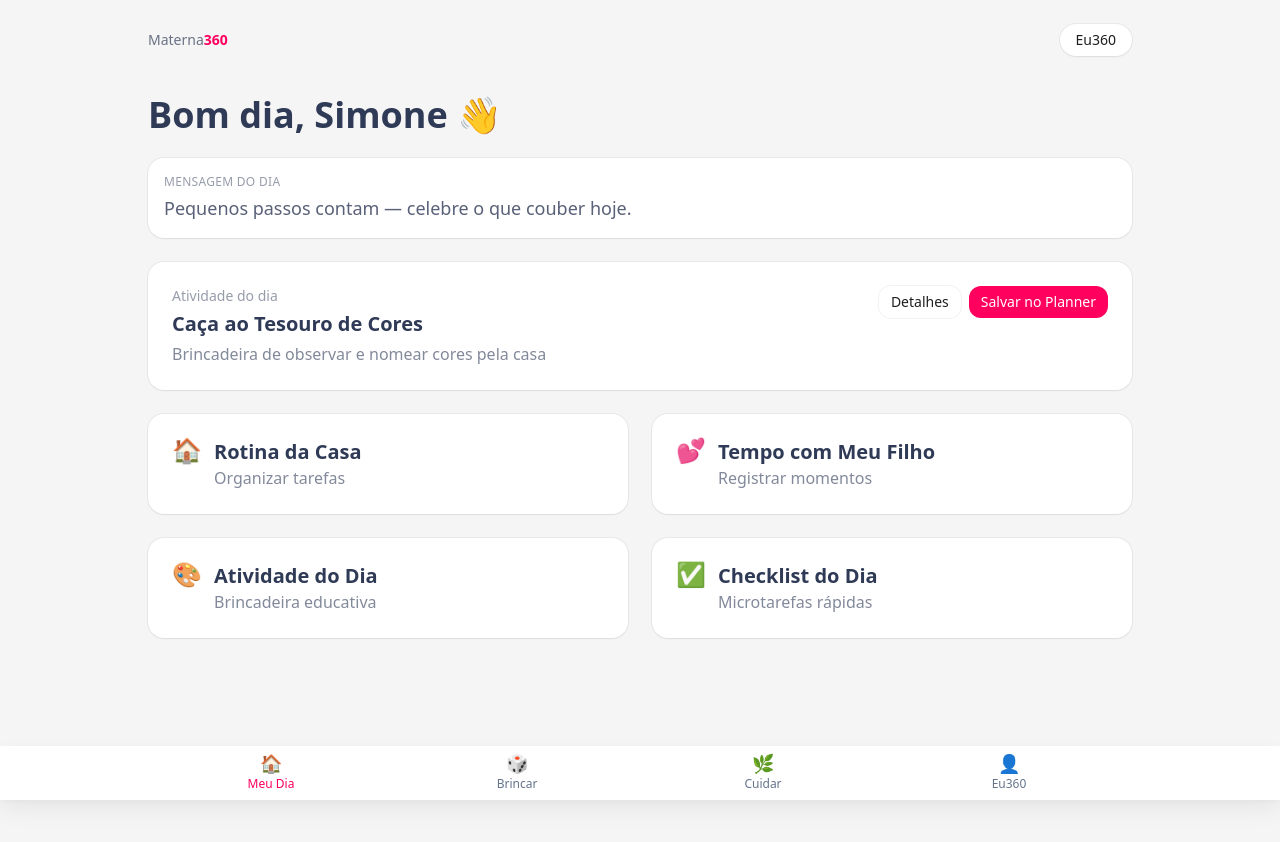
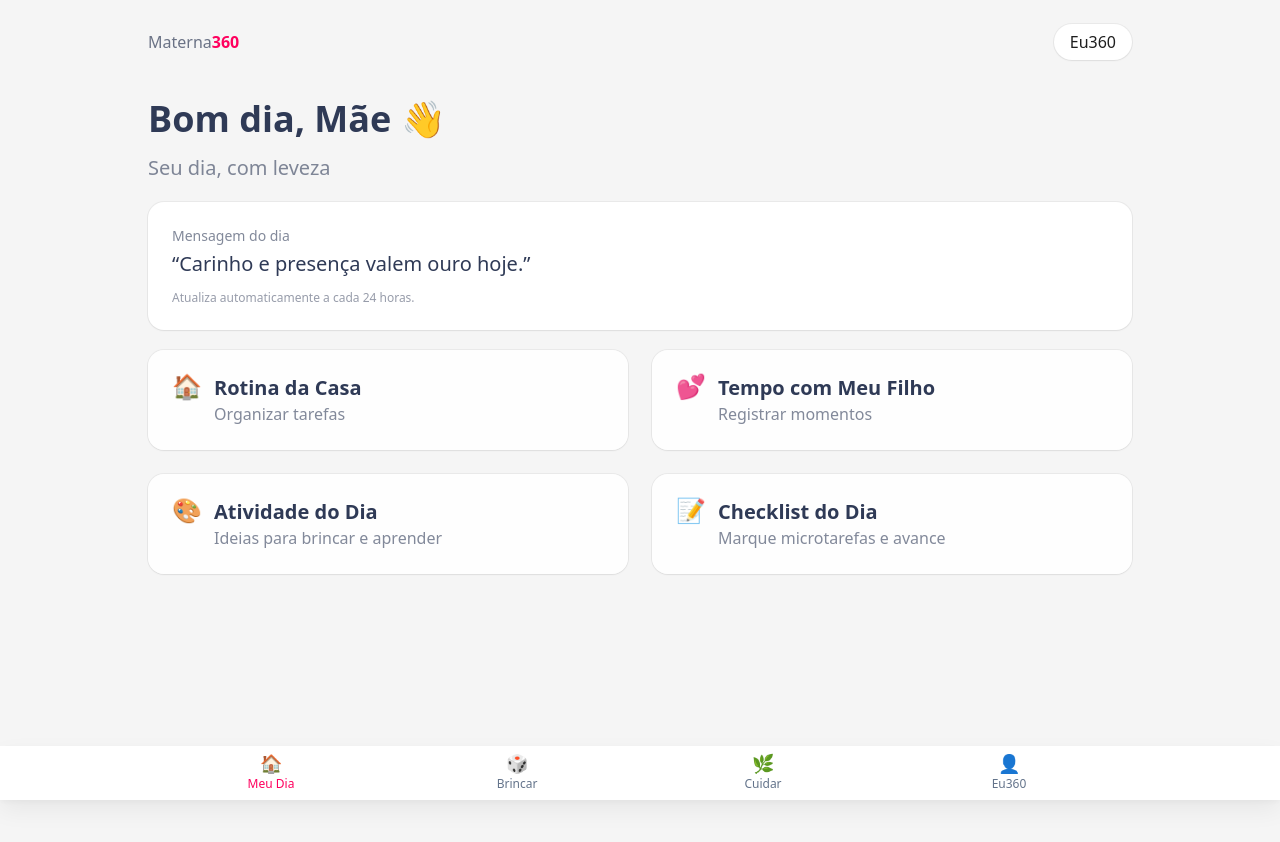
Before and after one commit to simonebrusco/materna360-app, a Next.js app in the folder materna360_starter/: page /meu-dia in a window 1280 px wide. Shown: the top 842 px of the page. Built offline with nearby package versions, Linux system fonts and the light colour scheme.

Commit message:
Update page.jsx

```diff
--- a/materna360_starter/app/meu-dia/page.jsx
+++ b/materna360_starter/app/meu-dia/page.jsx
@@ -1,196 +1,15 @@
 // materna360_starter/app/meu-dia/page.jsx
 "use client";
 
-import { useEffect, useMemo } from "react";
+import { useMemo } from "react";
 import Link from "next/link";
-import { ACTIVITIES } from "../../lib/activities";
-import { addPlannerItem } from "../../lib/planner";
-import { toast } from "../../lib/toast";
+import MessageOfDay from "../../components/MessageOfDay"; // ⬅️ novo bloco
 
-// ---- helpers ---------------------------------------------------------------
-
-// saudação por horário
-function greeting() {
-  const h = new Date().getHours();
-  if (h < 12) return "Bom dia";
-  if (h < 18) return "Boa tarde";
-  return "Boa noite";
-}
-
-// índice determinístico por dia (para mensagem e atividade)
-function indexByToday(len) {
-  const d = new Date();
-  const stamp = `${d.getFullYear()}-${d.getMonth() + 1}-${d.getDate()}`;
-  let hash = 0;
-  for (let i = 0; i < stamp.length; i++) {
-    hash = (hash * 31 + stamp.charCodeAt(i)) >>> 0;
-  }
-  return len ? hash % len : 0;
-}
-
-// mensagens curtas e acolhedoras (trocam 1x por dia, sem botão)
-const DAILY_MESSAGES = [
-  "Respire fundo. Você está fazendo o melhor que pode.",
-  "Pequenos passos contam — celebre o que couber hoje.",
-  "Pare por um minuto, beba água e sorria para si 💛",
-  "Tudo bem ir devagar. Você não está sozinha.",
-  "Seu carinho é o porto seguro da casa — inclusive o seu.",
-];
-
-export default function MeuDiaPage() {
-  // mensagem do dia (determinística por data)
-  const message = useMemo(() => {
-    const i = indexByToday(DAILY_MESSAGES.length);
-    return DAILY_MESSAGES[i];
-  }, []);
-
-  // “troca” de mensagem detectada 1x por dia → badge Organizada
-  useEffect(() => {
-    if (typeof window === "undefined") return;
-    try {
-      const key = "m360:lastMessageDate";
-      const today = new Date().toDateString();
-      const last = window.localStorage.getItem(key);
-      if (last !== today) {
-        window.localStorage.setItem(key, today);
-        // badge por manter a rotina do dia “em dia”
-        window.dispatchEvent(
-          new CustomEvent("m360:win", {
-            detail: { type: "badge", name: "Organizada" },
-          })
-        );
-      }
-    } catch {
-      /* ignore */
-    }
-  }, []);
-
-  // sugestão/atividade do dia com fallback
-  const suggestion = useMemo(() => {
-    const list = Array.isArray(ACTIVITIES) ? ACTIVITIES : [];
-    if (!list.length) {
-      return {
-        slug: "atividade",
-        title: "Atividade surpresa",
-        subtitle: "Em breve traremos uma ideia especial para hoje.",
-      };
-    }
-    return list[indexByToday(list.length)];
-  }, []);
-
-  function saveSuggestion() {
-    addPlannerItem("filhos", suggestion.title);
-    toast("Atividade salva no Planner 💾");
-    if (typeof window !== "undefined") {
-      window.dispatchEvent(
-        new CustomEvent("m360:win", {
-          detail: { type: "badge", name: "Exploradora" },
-        })
-      );
-    }
-  }
-
-  // ---- UI ------------------------------------------------------------------
-
-  return (
-    <main className="min-h-screen bg-gradient-to-b from-brand-soft to-white">
-      {/* Topbar simples */}
-      <header className="mx-auto max-w-5xl px-5 pt-6 flex items-center justify-between">
-        <div className="text-sm font-medium text-brand-navy/70">
-          Materna<strong className="text-brand">360</strong>
-        </div>
-        <Link
-          href="/eu360"
-          className="rounded-full bg-white px-4 py-1.5 text-sm ring-1 ring-black/5 shadow-sm"
-        >
-          Eu360
-        </Link>
-      </header>
-
-      {/* Saudação + Mensagem do dia */}
-      <section className="mx-auto max-w-5xl px-5 pt-8">
-        <h1 className="text-[28px] md:text-[36px] font-bold text-brand-navy">
-          {greeting()}, <span className="text-brand-navy">Simone</span> <span>👋</span>
-        </h1>
-
-        <div className="mt-4 rounded-2xl bg-white ring-1 ring-black/5 shadow-sm p-4">
-          <div className="text-xs uppercase tracking-wide text-brand-navy/50 mb-1">
-            Mensagem do dia
-          </div>
-          <p className="text-brand-navy/80 text-base md:text-lg">{message}</p>
-        </div>
-      </section>
-
-      {/* Atividade do Dia (destaque) */}
-      <section className="mx-auto max-w-5xl px-5 pt-6">
-        <div className="rounded-2xl bg-white ring-1 ring-black/5 shadow-sm p-5 md:p-6 flex items-start justify-between gap-4">
-          <div>
-            <div className="text-sm text-brand-navy/50 mb-1">Atividade do dia</div>
-            <h3 className="text-lg md:text-xl font-semibold text-brand-navy">
-              {suggestion.title}
-            </h3>
-            {suggestion.subtitle && (
-              <p className="text-sm md:text-base text-brand-navy/60 mt-1">
-                {suggestion.subtitle}
-              </p>
-            )}
-          </div>
-          <div className="flex gap-2 shrink-0">
-            <Link
-              href={`/brincar/${suggestion.slug}`}
-              className="rounded-xl bg-white ring-1 ring-black/5 px-3 py-1.5 text-sm"
-            >
-              Detalhes
-            </Link>
-            <button
-              onClick={saveSuggestion}
-              className="rounded-xl px-3 py-1.5 text-sm text-white"
-              style={{ backgroundColor: "#ff005e" }}
-            >
-              Salvar no Planner
-            </button>
-          </div>
-        </div>
-      </section>
-
-      {/* Atalhos do dia */}
-      <section className="mx-auto max-w-5xl px-5 pt-6 grid grid-cols-1 md:grid-cols-2 gap-4 md:gap-6 pb-28">
-        <ShortcutCard
-          emoji="🏠"
-          title="Rotina da Casa"
-          subtitle="Organizar tarefas"
-          href="/meu-dia/rotina"
-        />
-        <ShortcutCard
-          emoji="💕"
-          title="Tempo com Meu Filho"
-          subtitle="Registrar momentos"
-          href="/meu-dia/momentos"
-        />
-        <ShortcutCard
-          emoji="🎨"
-          title="Atividade do Dia"
-          subtitle="Brincadeira educativa"
-          href="/brincar"
-        />
-        <ShortcutCard
-          emoji="✅"
-          title="Checklist do Dia"
-          subtitle="Microtarefas rápidas"
-          href="/meu-dia/checklist"
-        />
-      </section>
-    </main>
-  );
-}
-
-// --- pequenos componentes locais -------------------------------------------
-
-function ShortcutCard({ emoji, title, subtitle, href }) {
+function Card({ emoji, title, subtitle, href = "#" }) {
   return (
     <Link
       href={href}
-      className="block rounded-2xl bg-white ring-1 ring-black/5 shadow-sm hover:shadow-md transition-shadow p-5 md:p-6"
+      className="block rounded-2xl bg-white/90 ring-1 ring-black/5 shadow-sm hover:shadow-md transition-shadow p-5 md:p-6"
     >
       <div className="flex items-start gap-3">
         <div className="text-2xl leading-none">{emoji}</div>
@@ -202,3 +21,70 @@ function ShortcutCard({ emoji, title, subtitle, href }) {
     </Link>
   );
 }
+
+export default function MeuDiaPage() {
+  const greeting = useMemo(() => {
+    const h = new Date().getHours();
+    if (h < 12) return "Bom dia";
+    if (h < 18) return "Boa tarde";
+    return "Boa noite";
+  }, []);
+
+  return (
+    <main className="min-h-screen bg-gradient-to-b from-brand-soft to-white pb-28">
+      {/* Topbar */}
+      <header className="mx-auto max-w-5xl px-5 pt-6 flex items-center justify-between">
+        <div className="text-sm md:text-base font-medium text-brand-navy/70">
+          Materna<strong style={{ color: "#ff005e" }}>360</strong>
+        </div>
+        <Link
+          href="/eu360"
+          className="rounded-full bg-white px-4 py-1.5 text-sm md:text-base ring-1 ring-black/5 shadow-sm"
+        >
+          Eu360
+        </Link>
+      </header>
+
+      {/* Saudação */}
+      <section className="mx-auto max-w-5xl px-5 pt-8">
+        <h1 className="text-[28px] md:text-[36px] font-bold text-brand-navy">
+          {greeting}, <span className="text-brand-navy">Mãe</span> <span>👋</span>
+        </h1>
+        <p className="mt-2 text-brand-navy/60 text-lg md:text-xl">Seu dia, com leveza</p>
+      </section>
+
+      {/* Mensagem do Dia */}
+      <section className="mx-auto max-w-5xl px-5 pt-5">
+        <MessageOfDay />
+      </section>
+
+      {/* Grid de Atalhos */}
+      <section className="mx-auto max-w-5xl px-5 pt-5 grid grid-cols-1 md:grid-cols-2 gap-4 md:gap-6">
+        <Card
+          emoji="🏠"
+          title="Rotina da Casa"
+          subtitle="Organizar tarefas"
+          href="/meu-dia/rotina"
+        />
+        <Card
+          emoji="💕"
+          title="Tempo com Meu Filho"
+          subtitle="Registrar momentos"
+          href="/meu-dia/momentos"
+        />
+        <Card
+          emoji="🎨"
+          title="Atividade do Dia"
+          subtitle="Ideias para brincar e aprender"
+          href="/meu-dia/atividade"
+        />
+        <Card
+          emoji="📝"
+          title="Checklist do Dia"
+          subtitle="Marque microtarefas e avance"
+          href="/meu-dia/checklist"      // ⬅️ atalho garantido
+        />
+      </section>
+    </main>
+  );
+}
```
